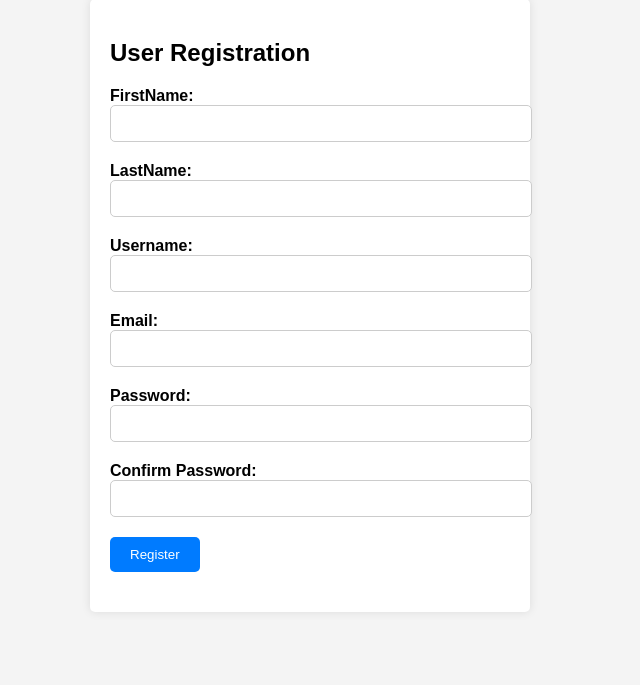
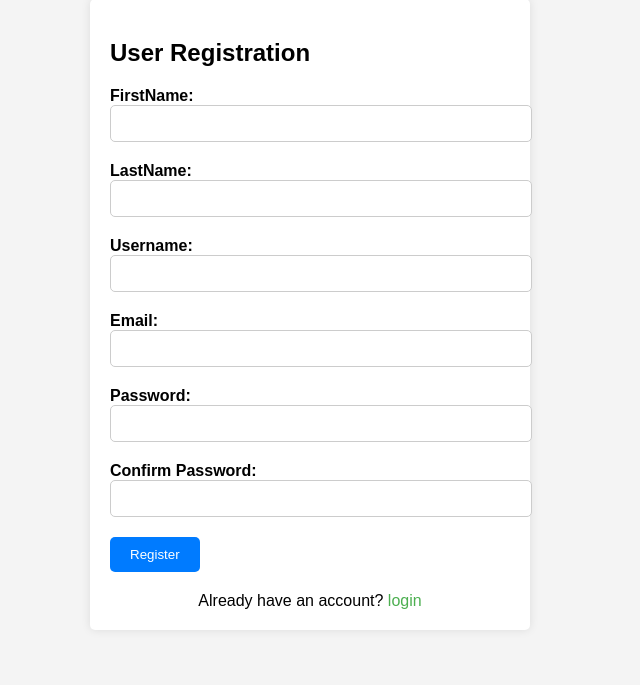
Before and after one commit to Pidemarla/DjangoProject, a Django app: page /signup in a window 1280 px wide. Shown: the part 51-736 px from the top of the page, without its empty margins (330-970 px from the left). Run offline with Django 5.2, Linux system fonts and the light colour scheme.

Commit message:
change in registration page

```diff
--- a/templates/register.html
+++ b/templates/register.html
@@ -58,6 +58,18 @@
             /* Added CSS to change text color to red */
             color: red;
         }
+        .login-link {
+            text-align: center;
+            margin-top: 16px;
+        }
+        .login-link a {
+            color: #4caf50;
+            text-decoration: none;
+        }
+        .login-link a:hover {
+            text-decoration: underline;
+        }
+
     </style>
 </head>
 <body>
@@ -99,6 +111,9 @@
                 <button type="submit">Register</button>
             </div>
         </form>
+        <div class="login-link">
+            Already have an account? <a href="{% url 'login' %}">login</a>
+        </div>
     </div>
 </body>
 </html>
```
